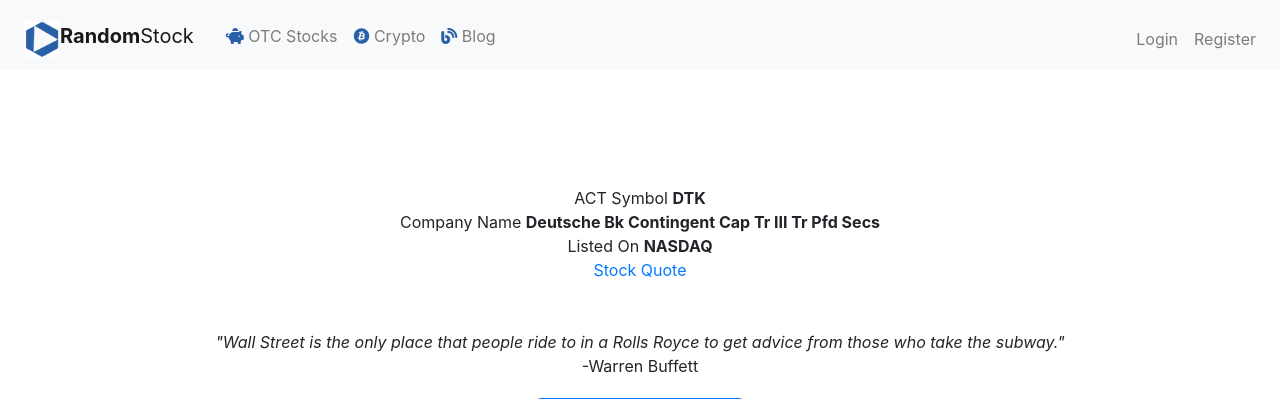
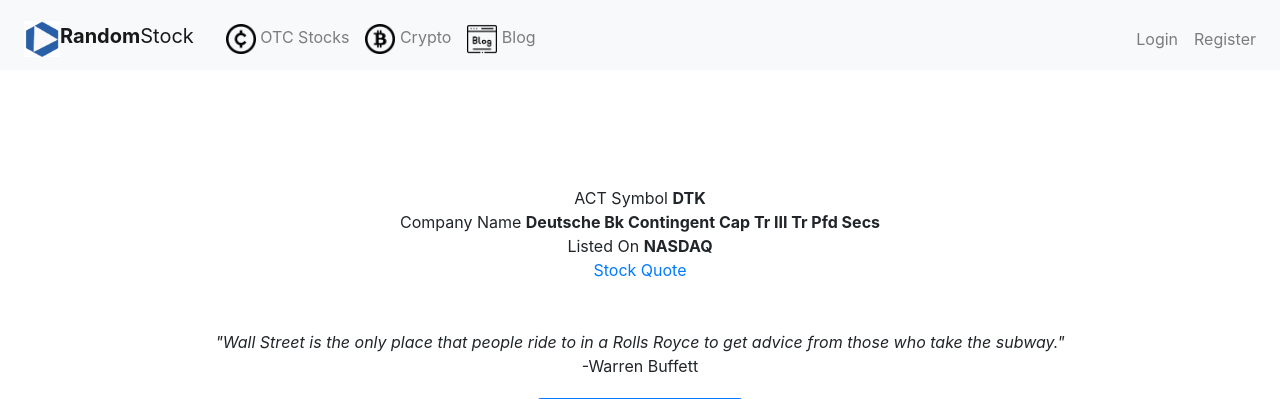
Before and after one commit to camptzak/RamdomStock, a Flask app: page / in a window 1280 px wide. Shown: the top 399 px of the page. Run offline with Flask 2, Linux system fonts and the light colour scheme; data comes from the database, SQL or seed files in the repository; some libraries are stand-ins or nearby versions.

Commit message:
updated icons for speed

```diff
--- a/templates/base.html
+++ b/templates/base.html
@@ -57,7 +57,7 @@
             <li class="nav-item">
             {% endif %}
                 <a class="nav-link " href="{{url_for('pennyStocks')}}">
-                    <i style="color: #295fa6" class="fas fa-piggy-bank"></i> OTC Stocks</a></li>
+                    <img src="static/cent.png" width="30" height="30"> OTC Stocks</a></li>
 
             {% if active_page == "crypto" %}
             <li class="nav-item active">
@@ -65,7 +65,7 @@
             <li class="nav-item">
             {% endif %}
                 <a class="nav-link " href="{{url_for('crypto')}}">
-                    <i style="color: #295fa6" class="fab fa-bitcoin"></i> Crypto</a></li>
+                    <img src="static/bitcoin.png" width="30" height="30"> Crypto</a></li>
 
             {% if active_page == "blog" %}
             <li class="nav-item active">
@@ -73,7 +73,7 @@
             <li class="nav-item">
             {% endif %}
                 <a class="nav-link " href="{{url_for('blog')}}">
-                    <i style="color: #295fa6" class="fas fa-blog"></i> Blog</a></li>
+                    <img src="static/blog.png" width="30" height="30"> Blog</a></li>
         </ul>
 
         <!-- left side of navbar -->
```
